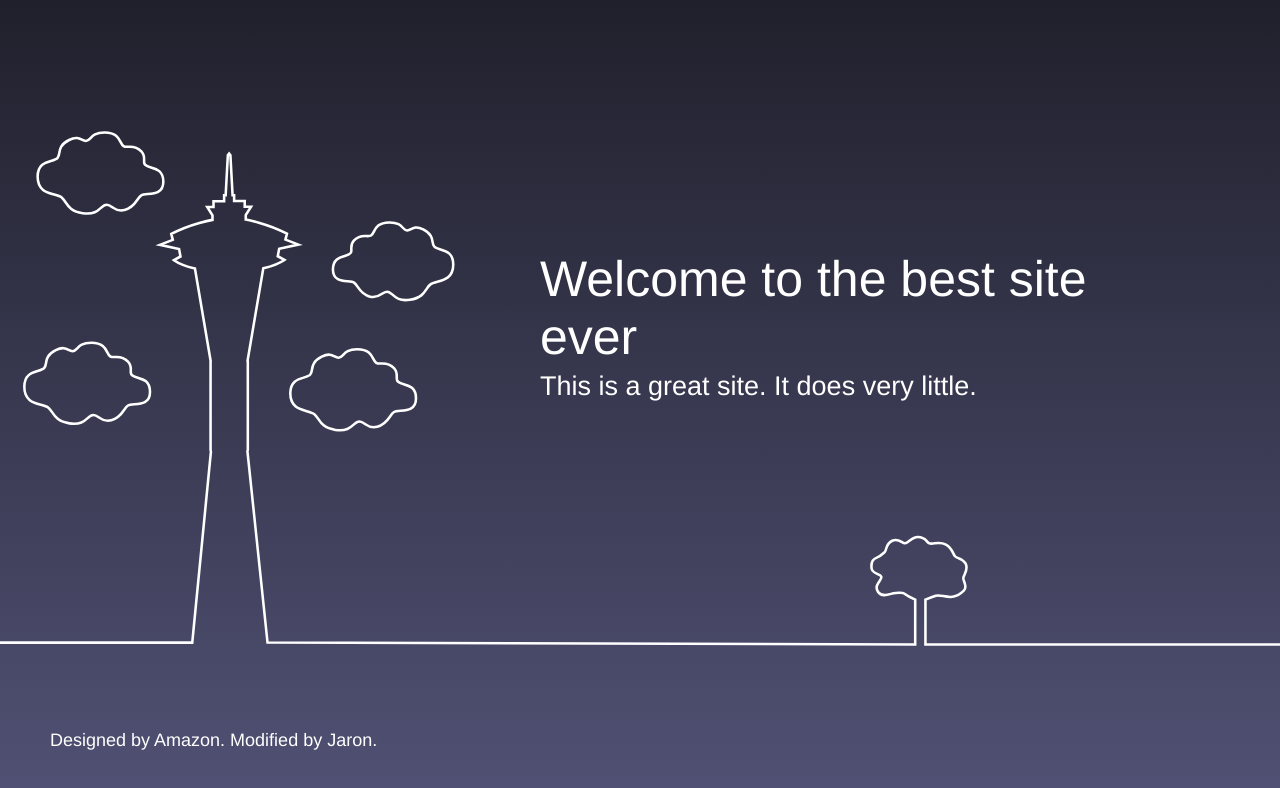
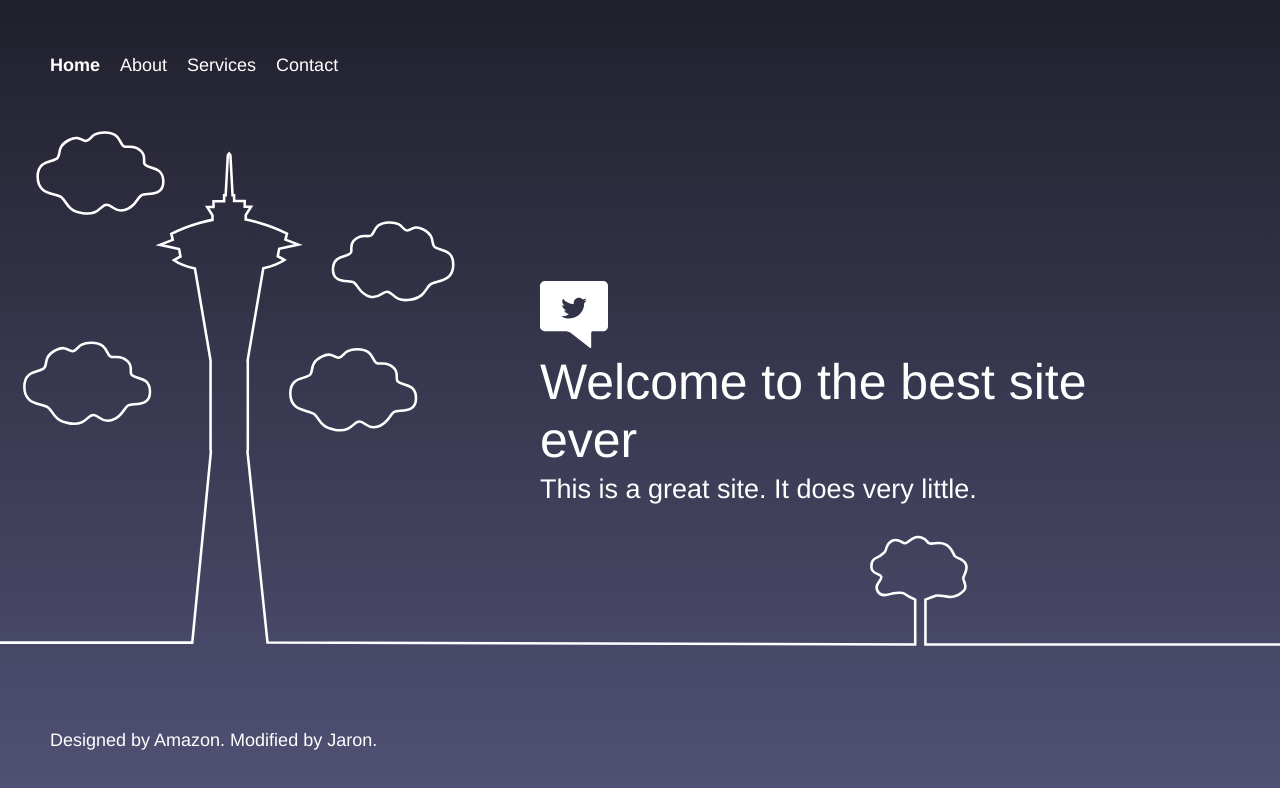
Before and after one commit to jaronhilger/f1pick, a website: page public/index.html in a window 1280 px wide. Drawn offline with Linux system fonts and the light colour scheme.

Commit message:
Un-commented more lines to get the cool background working again.  We will see what happens.

```diff
--- a/public/index.html
+++ b/public/index.html
@@ -47,16 +47,16 @@
         <header>
             <nav class="website-nav">
                 <ul>
-                  <!-- <li><a class="home-link" href="https://aws.amazon.com/">Home</a></li> -->
-                  <!-- <li><a href="https://aws.amazon.com/what-is-cloud-computing/">About</a></li> -->
-                  <!-- <li><a href="https://aws.amazon.com/solutions/">Services</a></li> -->
-                  <!-- <li><a href="https://aws.amazon.com/contact-us/">Contact</a></li> -->
+                  <li><a class="home-link" href="https://aws.amazon.com/">Home</a></li>
+                  <li><a href="https://aws.amazon.com/what-is-cloud-computing/">About</a></li>
+                  <li><a href="https://aws.amazon.com/solutions/">Services</a></li>
+                  <li><a href="https://aws.amazon.com/contact-us/">Contact</a></li>
                 </ul>
             </nav>
         </header>
 
         <div class="message">
-            <!-- <a class="twitter-link" href="http://twitter.com/home/?status=I%20created%20a%20project%20with%20AWS%20CodeStar!%20%23AWS%20%23AWSCodeStar%20https%3A%2F%2Faws.amazon.com%2Fcodestar"><img src="assets/img/tweet.svg" /></a> -->
+            <a class="twitter-link" href="http://twitter.com/home/?status=I%20created%20a%20project%20with%20AWS%20CodeStar!%20%23AWS%20%23AWSCodeStar%20https%3A%2F%2Faws.amazon.com%2Fcodestar"><img src="assets/img/tweet.svg" /></a>
             <div class="text">
                 <h1>Welcome to the best site ever</h1>
                 <h2>This is a great site.  It does very little.</h2>
```
